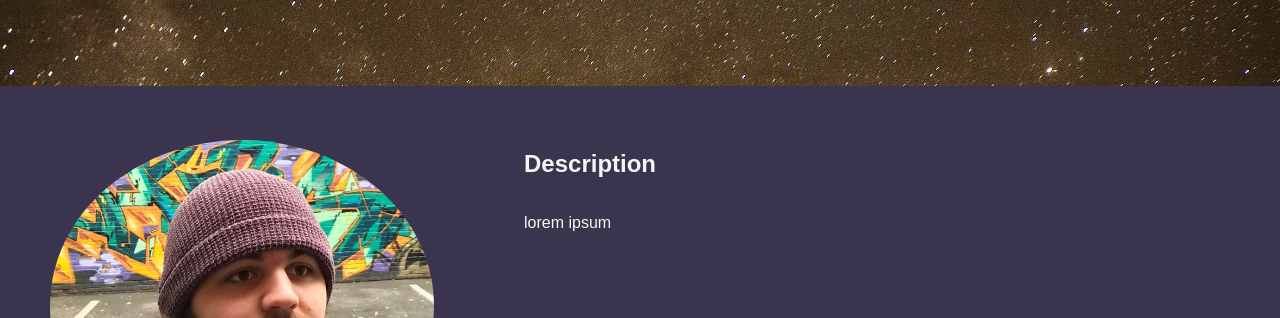
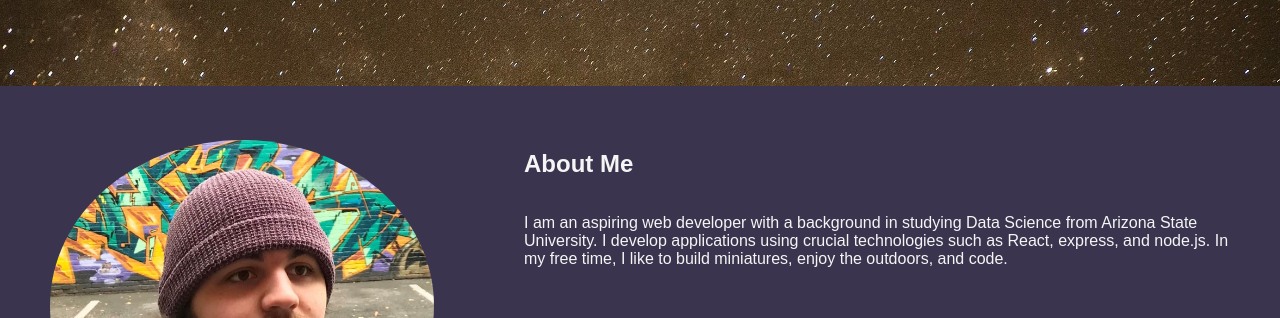
Before and after one commit to tbsdvl/MyReactPortfolio, a React (Create React App) app: page / in a window 1280 px wide. Shown: the part 814-1132 px from the top of the page. Built offline with nearby package versions, Linux system fonts and the light colour scheme; a web font is replaced by a local one.

Commit message:
Updating intro logic

```diff
--- a/package.json
+++ b/package.json
@@ -6,6 +6,7 @@
     "@testing-library/jest-dom": "^5.12.0",
     "@testing-library/react": "^11.2.6",
     "@testing-library/user-event": "^12.8.3",
+    "gh-pages": "^3.1.0",
     "react": "^17.0.2",
     "react-dom": "^17.0.2",
     "react-router-dom": "^5.2.0",
--- a/src/App.js
+++ b/src/App.js
@@ -8,9 +8,7 @@ function App() {
   return (
     <div>
       <Header />
-      {/* <Router> */}
       <PageRoute />
-      {/* </Router> */}
       <Footer />
     </div>
 
--- a/src/components/Intro.js
+++ b/src/components/Intro.js
@@ -7,8 +7,10 @@ class Intro extends Component {
             <section className="intro">
                 <img src="./images/seattle.jpg" alt="seattle"/>
                 <div className="introinfo">
-                <h2>Description</h2>
-                <p>lorem ipsum</p>
+                <h2>About Me</h2>
+                <p>I am an aspiring web developer with a background in studying Data Science from Arizona
+                    State University. I develop applications using crucial technologies such as React, express, and node.js. In my free time, I like to build miniatures, enjoy the outdoors, and code.
+                </p>
                 </div>
             </section>
         )
--- a/src/index.js
+++ b/src/index.js
@@ -3,4 +3,5 @@ import ReactDOM from 'react-dom';
 import App from './App';
 import './styles/style.css';
 
+
 ReactDOM.render(<App />, document.getElementById('root'));
```
Also changed, not shown: 1 other file (tests, documents, lock files or other folders).
